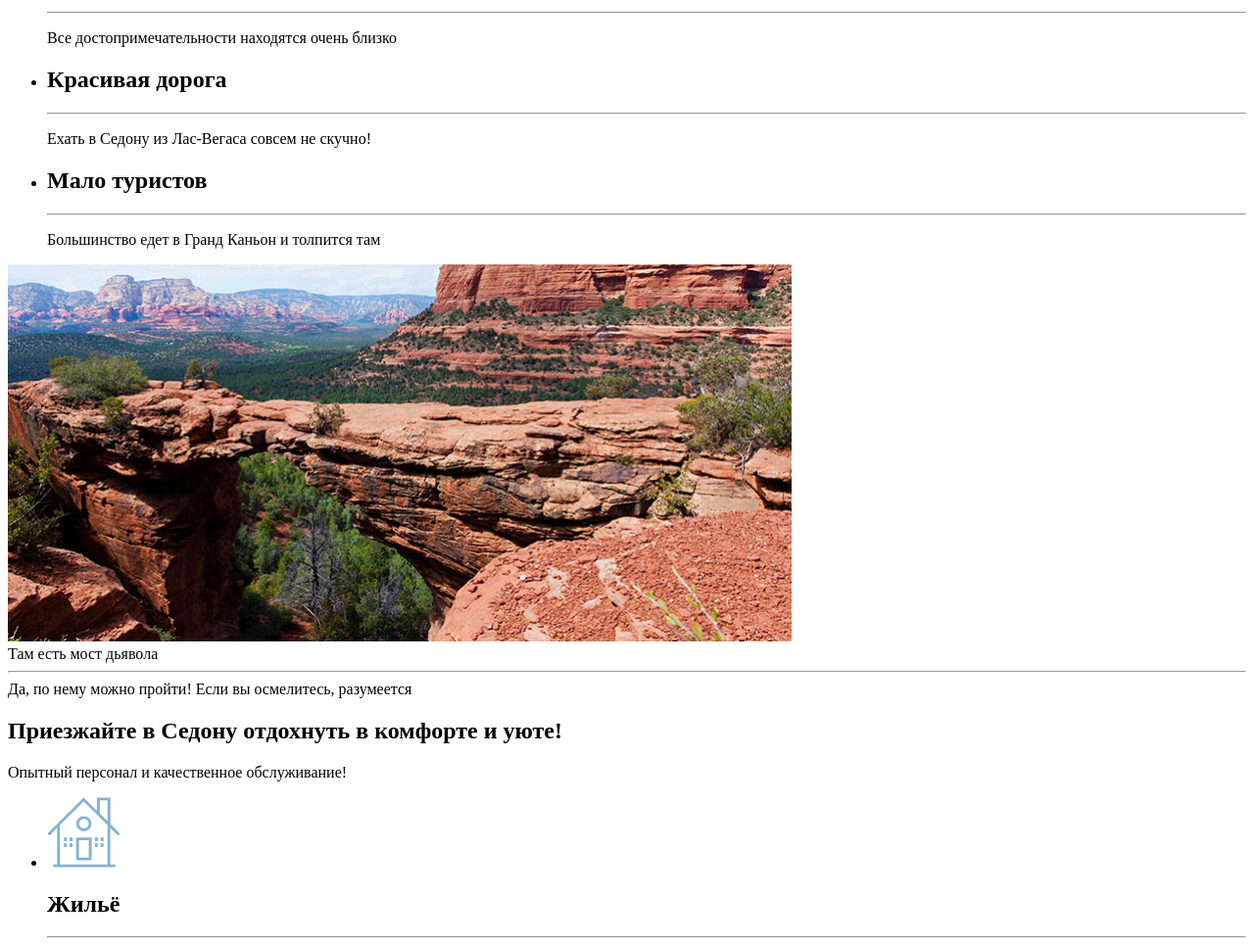
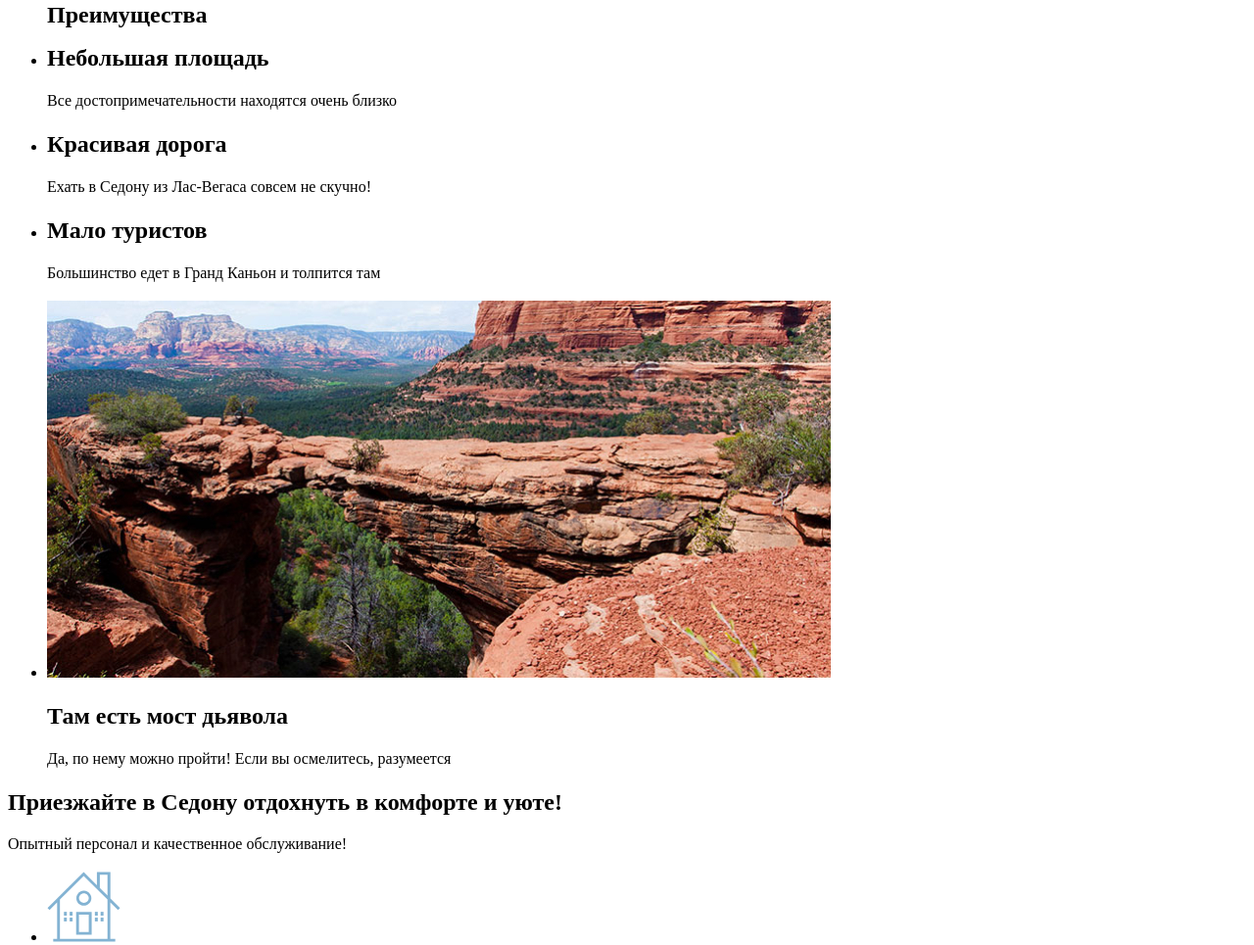
Before and after one commit to htmlacademy-htmlcss/1738039-sedona-36, a plain HTML site: page index.html in a window 1280 px wide. Shown: the part 1375-2340 px from the top of the page at 98% size. Drawn offline with Linux system fonts and the light colour scheme; a web font is replaced by a local one.

Commit message:
Basic HTML markup

```diff
--- a/index.html
+++ b/index.html
@@ -4,15 +4,16 @@
 <head>
   <meta charset="utf-8">
   <title>HTML Academy: Седона</title>
+  <link rel="stylesheet" href="styles/style.css">
 </head>
 
 <body>
   <header class="page-header">
     <nav class="navigation">
+    <img src="img/logo.svg" width="140" height="70" alt="Логотип сайта">
       <ul class="navigation-list">
         <li class="navigation-item">
           <a class="navigation-logo" href="index.html">
-            <img src="img/logo.svg" width="140" height="70" alt="Логотип сайта">
           </a>
         </li>
         <li class="navigation-item">
@@ -52,71 +53,70 @@
   </header>
 
   <main class="main-index">
+    <h1 class="visually-hidden">Welcome to the gorgeous Sedona</h1>
     <section>
-      <h1 class="visually-hidden">Welcome to the gorgeous Sedona</h1>
       <img class="logo" src="img/welcome.svg" width="458" height="352" alt="Логотип Седона">
       <img class="form" src="img/Divider.svg" alt="Разделение">
     </section>
     <h2 class="desc">Седона — небольшой городок в Аризоне,
       заслуживающий большего!</h2>
-    <h3 class="service-item">Рассмотрим причины, по которым Седона круче, чем Гранд-Каньон!</h3>
+      <p class="service-item">Рассмотрим причины, по которым Седона круче, чем Гранд-Каньон!</p>
       <section class="advantages">
-      <div class="slogan">
+        <ul>
+           <li class="slogan">
              <h2 class="advantge-title"> Настоящий городок </h2>
-        <hr> Седона — не аттракцион для туристов, там течёт своя жизнь
-      </div>
+              <p class="advantages-description"> Седона — не аттракцион для туристов, там течёт своя жизнь</p>
                <img src="img/photo-1.jpg" width="800" height="385" alt="Отель в Седоне">
+           </li>
            <h2 class="visually-hidden">Преимущества</h2>
-      <ul class="advantages-list">
            <li class="adavntage-item">
                <h2 class="advantge-title">Небольшая
      площадь</h2>
-          <hr>
                <p class="advantages-description">Все достопримечательности находятся очень близко</p>
            </li>
            <li class="adavntage-item">
                <h2 class="advantge-title">Красивая
      дорога</h2>
-          <hr>
                <p class="advantages-description">Ехать в Седону из Лас-Вегаса совсем не скучно!</p>
            </li>
            <li class="adavntage-item">
                <h2 class="advantage-title">Мало
      туристов</h2>
-          <hr>
                <p class="advantages-description">Большинство едет в Гранд Каньон и толпится там</p>
            </li>
+           <li>
+           <img src="img/photo-2.jpg" width="800" height="385" alt="Каньон в Седоне">
+           <h2 class="adavntage-title">Там есть мост дьявола</h2>
+            <p class="advantages-description">Да, по нему можно пройти! Если вы осмелитесь, разумеется</p>
+           </li>
        </ul>
-      <img src="img/photo-2.jpg" width="800" height="385" alt="Каньон в Седоне">
-      <div class="desc">Там есть мост дьявола
-        <hr> Да, по нему можно пройти! Если вы осмелитесь, разумеется
-      </div>
+     </section>
       <h2 class="slogan">Приезжайте в Седону отдохнуть в комфорте и уюте!</h2>
       <div class="desc">Опытный персонал и качественное обслуживание!</div>
       <ul class="advantages-list">
         <li class="adavntage-item">
           <img src="img/House.svg" width="75" height="72" alt="Домик">
           <h2 class="advantge-title">Жильё</h2>
-          <hr>
+
           <p class="advantages-description">Рекомендуем пожить в настоящем мотеле, всё как в кино!</p>
         </li>
         <li class="adavntage-item">
           <img src="img/food.svg" width="75" height="72" alt="Бургер">
           <h2 class="advantge-title">Еда</h2>
-          <hr>
+
           <p class="advantages-description">Всегда заказывайте топовый фирменный бургер, вы не разочаруетесь!</p>
         </li>
         <li class="adavntage-item">
           <img src="img/Present.svg" width="75" height="72" alt="Подарок">
           <h2 class="advantage-title">Сувениры</h2>
-          <hr>
+
           <p class="advantages-description">Не только китайского, но и настоящего местного производства!</p>
         </li>
       </ul>
     </section>
     <section>
       <h2 class="title">Заинтересовались?</h2>
-      <span class="desc">Укажите предполагаемые даты поездки,и мы покажем вам лучшие предложения гостиниц в Седоне</span>
+      <p class="desc">Укажите предполагаемые даты поездки,и мы покажем вам лучшие предложения гостиниц в Седоне</p>
       <a class="navigation-link" href="catalog.html">Поиск гостиницы в Седоне</a>
     </section>
     <section class="appointment">
@@ -131,15 +131,23 @@
 
   <footer class="page-footer">
     <section class="footer-contacts">
+      <ul>
+      <li>
       <a class="contacts" href=" https://vk.com/htmlacademy">
         <img class="footer-contacts" src="img/vk-logo.png" alt="Логотип Вконтакте">
       </a>
+    </li>
+    <li>
       <a class="contacts" href="https://t.me/htmlacademy">
         <img class="footer-contacts" src="img/tg-logo.png" alt="Логотип Телеграмм">
       </a>
+    </li>
+    <li>
       <a class="contacts" href="https://www.youtube.com/user/htmlacademyru">
         <img class="footer-contacts" src="img/yt-logo.svg" alt="Логотип Ютуб">
       </a>
+    </li>
+    </ul>
       <span class="contacts">
   <a href="tel:+78128121212">+7 (812) 812-12-12</a>
 </span>
--- /dev/null
+++ b/styles/style.css
@@ -0,0 +1,41 @@
+@font-face {
+  font-family: "PT Sans";
+  font-style: normal;
+  font-weight: 400;
+src: url("../fonts/pt-sans-regular.woff2") format("woff2");
+  font-display: swap;
+
+}
+
+@font-face {
+  font-family: "PT Sans";
+  font-family: normal;
+  font-weight: 700;
+  src: url("../fonts/pt-sans-bold.woff2") format("woff2")
+  font-display: swap;
+}
+
+@font-face {
+  font-family: "PT Sans";
+  font-style: italic;
+  font-weight: 400;
+  src: url("../fonts/pt-sans-italic.woff2") format("woff2");
+  font-display: swap;
+}
+
+
+@font-face {
+  font-family: "PT Sans";
+  font-style: italic;
+  font-weight: 700;
+  src: url("../fonts/pt-sans-bold-italic.woff2") format("woff2");
+  font-display: swap;
+}
+
+body {
+  font-family: "PT Sans"; sans-serif;
+
+   font-size: 16px;
+  line-height: 24px;
+
+}
```
Also changed, not shown: catalog.html (+52 -5 lines). Lines whose indentation alone changed are shown as unchanged.
